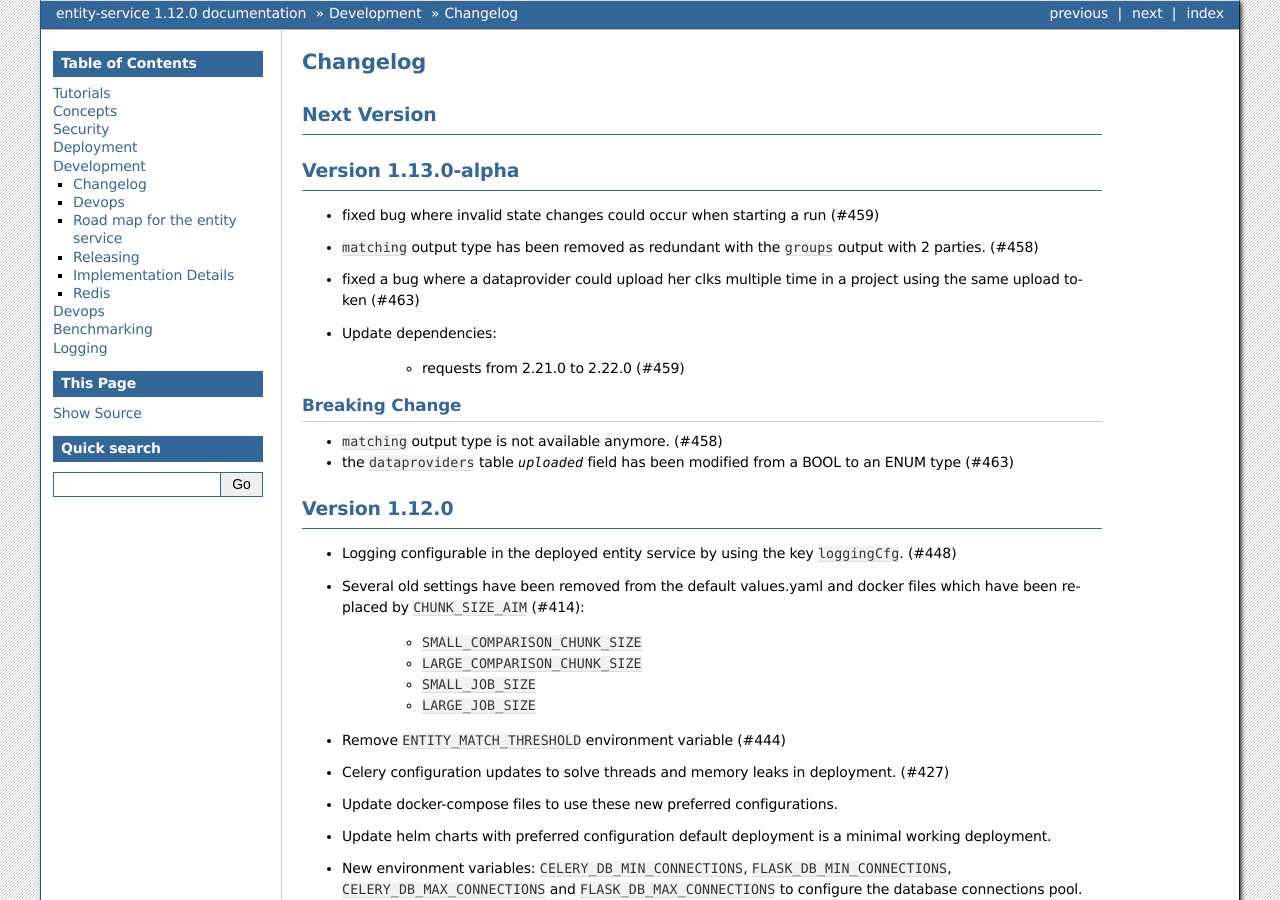
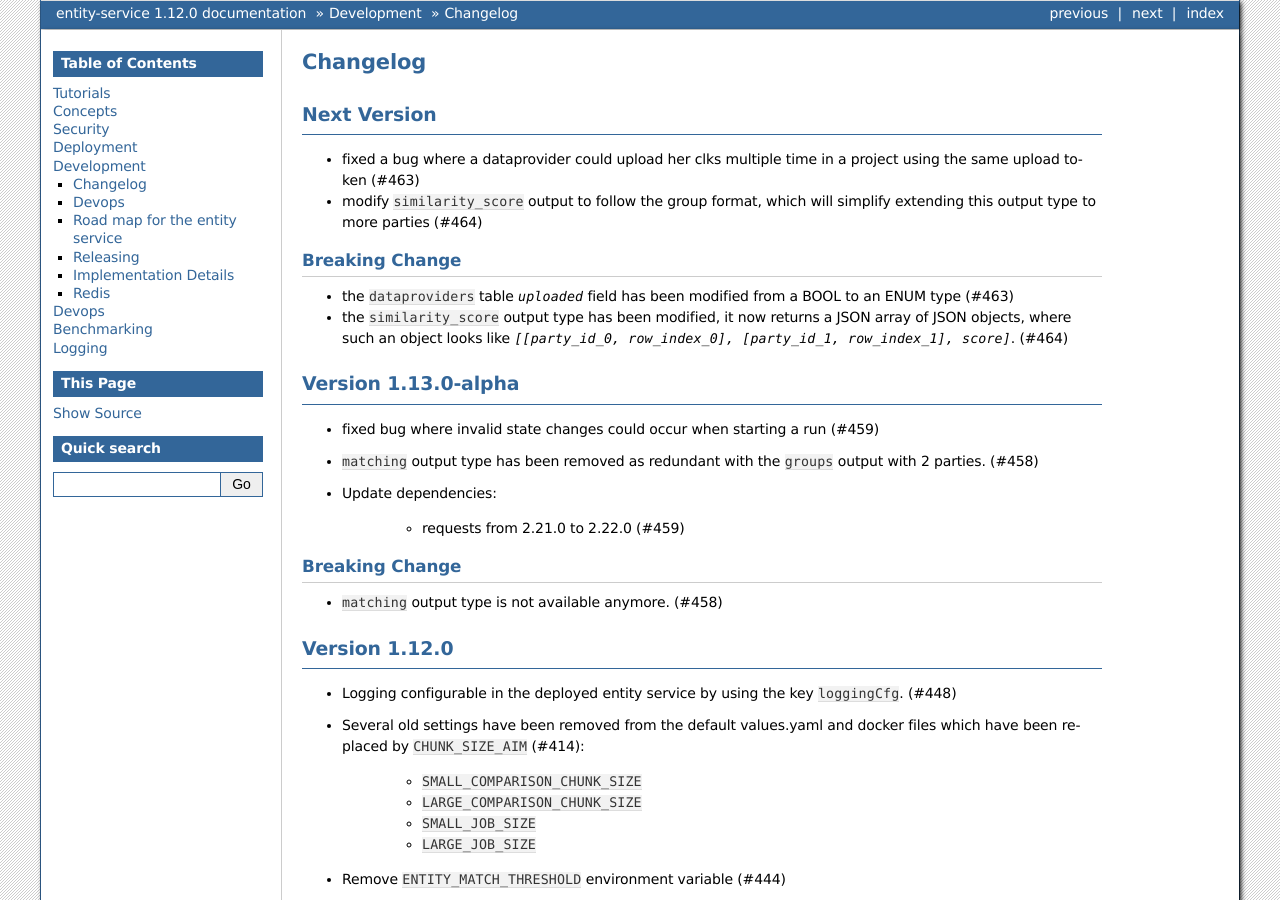
Before and after one commit to data61/anonlink-entity-service, a Sphinx documentation site: the page built from docs/changelog.rst, in a window 1280 px wide and 900 px high. Built offline with Sphinx 7.4.7, drawn with Linux system fonts in a browser that asks for light colours; formulas are drawn with MathJax 3.

Commit message:
Feature similarity groups (#464)
* Serialize the similarity output to include the groups format.

* Update tutorial for new similraty score format, the tests and the documentation.

* Add a note about the tutorials usage.
They may not work with the currently deployed service because of breaking changes.

```diff
--- a/docs/changelog.rst
+++ b/docs/changelog.rst
@@ -7,12 +7,21 @@
 Next Version
 ------------
 
+- fixed a bug where a dataprovider could upload her clks multiple time in a project using the same upload token (#463)
+- modify ``similarity_score`` output to follow the group format, which will simplify extending this output type to more parties (#464)
+
+Breaking Change
+~~~~~~~~~~~~~~~
+
+- the ``dataproviders`` table `uploaded` field has been modified from a BOOL to an ENUM type (#463)
+- the ``similarity_score`` output type has been modified, it now returns a JSON array of JSON objects, where such an object
+  looks like `[[party_id_0, row_index_0], [party_id_1, row_index_1], score]`. (#464)
+
 Version 1.13.0-alpha
 --------------------
 
 - fixed bug where invalid state changes could occur when starting a run (#459)
 - ``matching`` output type has been removed as redundant with the ``groups`` output with 2 parties. (#458)
-- fixed a bug where a dataprovider could upload her clks multiple time in a project using the same upload token (#463)
 
 - Update dependencies:
 
--- a/docs/concepts.rst
+++ b/docs/concepts.rst
@@ -106,14 +106,14 @@
 The ``result_token`` (generated when creating the mapping) is required. The ``result_type`` should
 be set to ``"similarity_scores"``.
 
-Results are a simple JSON array of arrays::
+Results are a JSON array of JSON arrays of three elements::
 
    [
-       [index_a, index_b, score],
+       [[party_id_0, row_index_0], [party_id_1, row_index_1], score],
        ...
    ]
 
-Where the index values will be the 0 based row index from the uploaded CLKs, and
+Where the index values will be the 0 based dataset index and row index from the uploaded CLKs, and
 the score will be a Number between the provided threshold and ``1.0``.
 
 A score of ``1.0`` means the CLKs were identical. Threshold values are usually between
```
Also changed, not shown: other parts of docs/changelog.rst (+0 -1 lines), docs/tutorial/index.rst (+12 -0 lines), docs/tutorial/Similarity Scores.ipynb, 5 other files.
